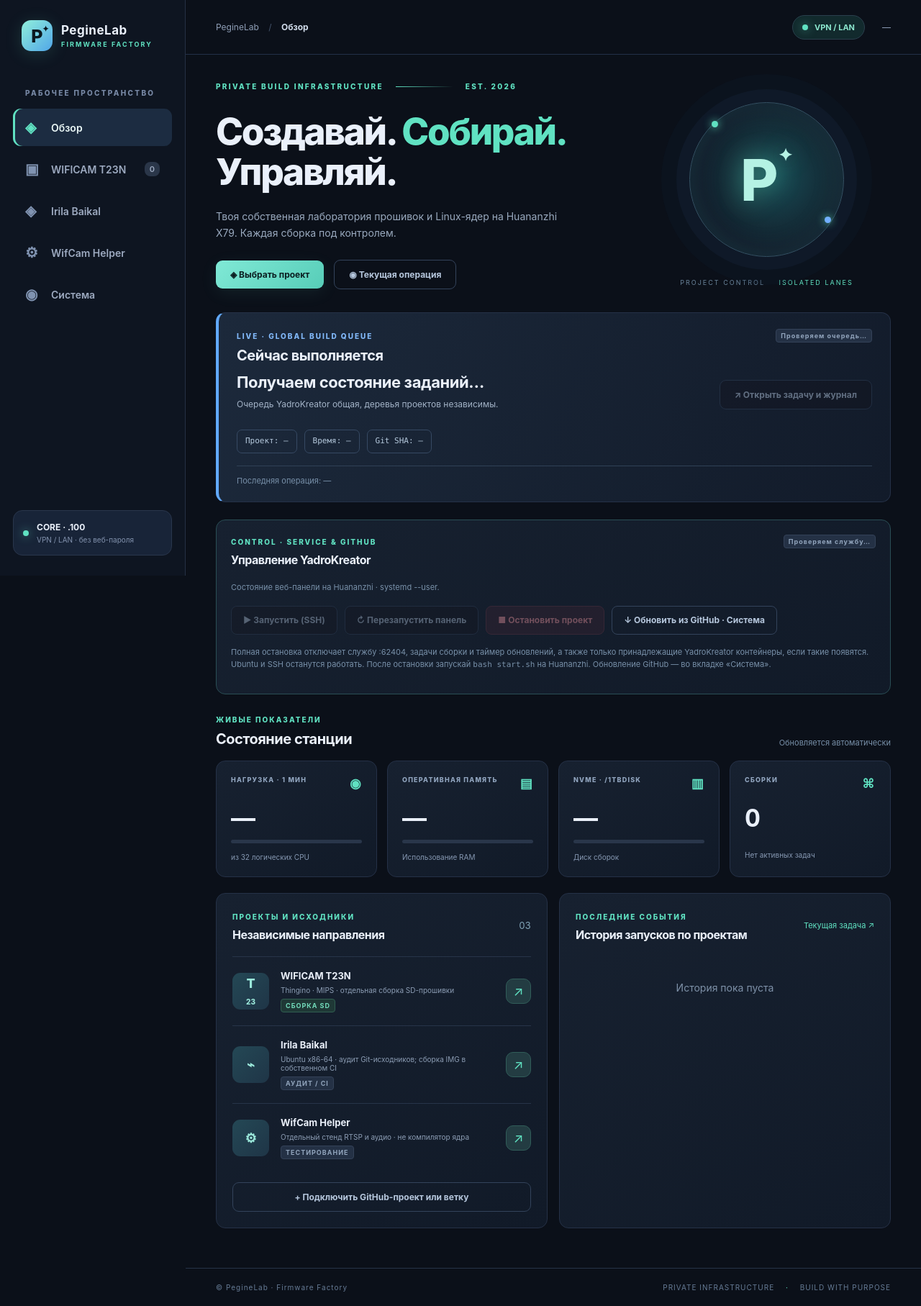
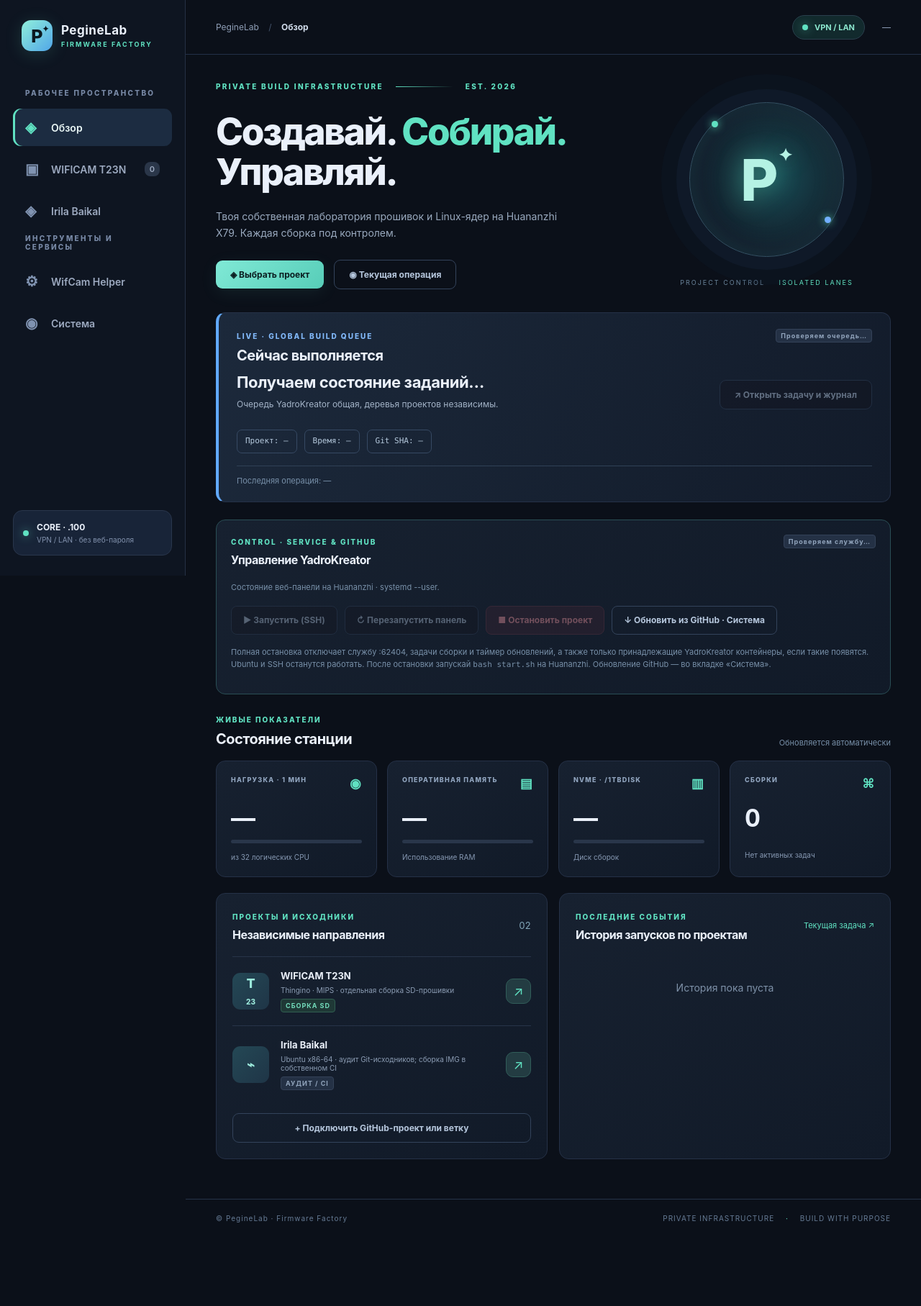
Before and after one commit to musikfed/YadroKreator, a Flask app: page / in a window 1280 px wide. Shown: the whole page at 72% size. After the commit the page ends 1699 px from the top, so only its background shows below. Run offline with Flask 3, Linux system fonts and the light colour scheme; parts of the project's set-up code (start-up, migrations or seed data) failed here and were passed over.

Commit message:
ui: keep build projects in factory menu; move Helper and maintenance under tools

```diff
--- a/templates/index.html
+++ b/templates/index.html
@@ -17,8 +17,9 @@
       <a class="nav active" href="#overview" data-tab="overview"><span>◈</span> Обзор</a>
       <a class="nav" href="#builds" data-tab="builds"><span>▣</span> WIFICAM T23N <i id="navBuildCount">0</i></a>
       <a class="nav" href="#irila" data-tab="irila"><span>◈</span> Irila Baikal</a>
+      <div id="registeredProjectNav" class="registered-project-nav" aria-label="Подключённые проекты сборки"></div>
+      <div class="sidebar-label factory-tools-label">ИНСТРУМЕНТЫ И СЕРВИСЫ</div>
       <a class="nav" href="#helper" data-tab="helper"><span>⚙</span> WifCam Helper</a>
-      <div id="registeredProjectNav" class="registered-project-nav" aria-label="Подключённые GitHub-проекты"></div>
       <a class="nav" href="#system" data-tab="system"><span>◉</span> Система <i id="updateNotice" hidden>!</i></a>
     </nav>
     <div class="sidebar-bottom">
@@ -67,10 +68,9 @@
           <div class="metric"><div class="metric-top"><span>СБОРКИ</span><b>⌘</b></div><div class="metric-value" id="jobsNumber">0</div><div class="metric-footer" id="currentStatus">Нет активных задач</div></div>
         </div>
         <div class="dashboard-bottom"><div class="surface" id="buildLines">
-            <div class="surface-head"><div><small>ПРОЕКТЫ И ИСХОДНИКИ</small><h3>Независимые направления</h3></div><span class="count" id="projectCount">03</span></div>
+            <div class="surface-head"><div><small>ПРОЕКТЫ И ИСХОДНИКИ</small><h3>Независимые направления</h3></div><span class="count" id="projectCount">02</span></div>
             <div class="profile"><div class="profile-icon">T<span>23</span></div><div class="profile-text"><strong>WIFICAM T23N</strong><small>Thingino · MIPS · отдельная сборка SD-прошивки</small><span class="tag">СБОРКА SD</span></div><a class="round-btn" href="#builds" title="Перейти к WIFICAM">↗</a></div>
             <div class="profile"><div class="profile-icon">⌁</div><div class="profile-text"><strong>Irila Baikal</strong><small>Ubuntu x86-64 · аудит Git-исходников; сборка IMG в собственном CI</small><span class="tag neutral">АУДИТ / CI</span></div><a class="round-btn" href="#irila" title="Перейти к Irila">↗</a></div>
-            <div class="profile"><div class="profile-icon">⚙</div><div class="profile-text"><strong>WifCam Helper</strong><small>Отдельный стенд RTSP и аудио · не компилятор ядра</small><span class="tag neutral">ТЕСТИРОВАНИЕ</span></div><a class="round-btn" href="#helper" title="Перейти к WifCam Helper">↗</a></div>
              <div id="registeredProjectCards"></div>
              <a class="secondary" href="#system" id="addGithubProjectLink">+ Подключить GitHub-проект или ветку</a>
           </div><div class="surface">
```
